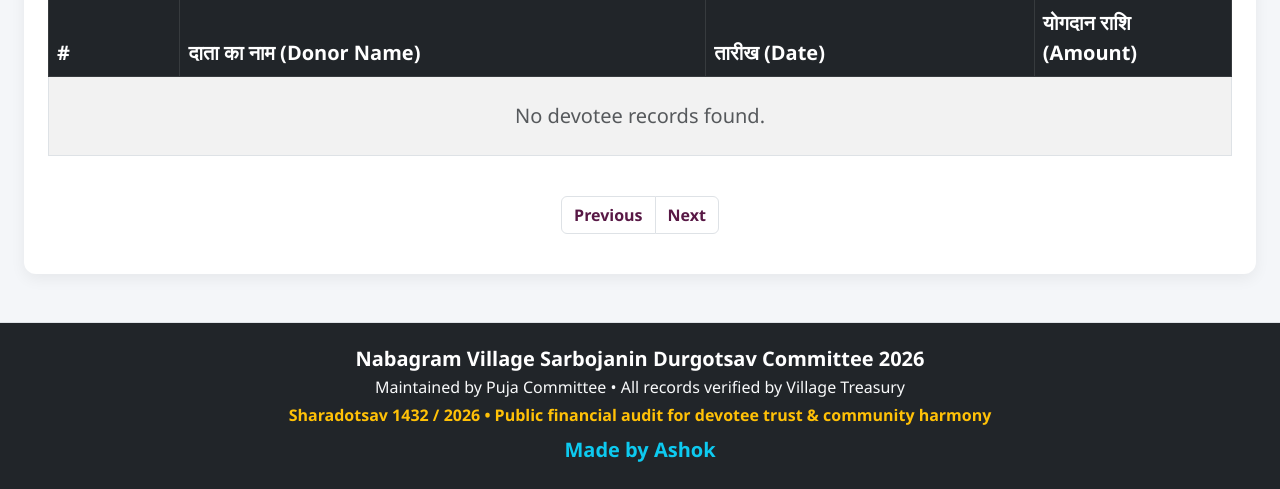
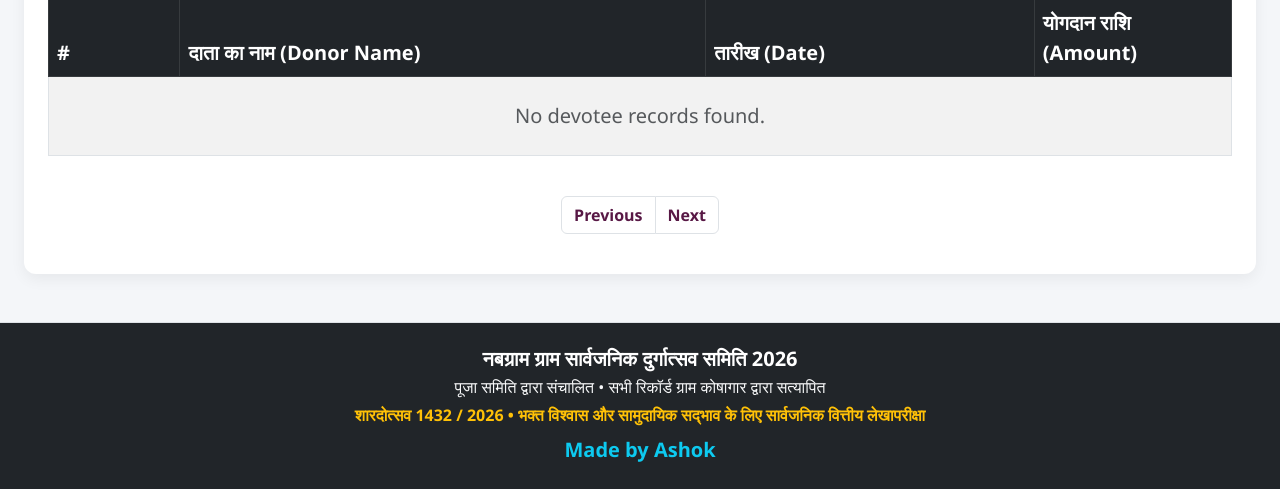
Before and after one commit to pachmodurga/pachmodurgapuja, a Flask app: template templates/index.html in a window 1280 px wide. Shown: the part 1851-2340 px from the top of the page. Run offline with Flask 3, Linux system fonts and the light colour scheme; the template is opened without the code that fills it, so the values that code supplies are empty; some libraries are stand-ins or nearby versions.

Commit message:
Translate footer content to Bengali

```diff
--- a/templates/index.html
+++ b/templates/index.html
@@ -667,11 +667,11 @@
         </div>
     {% endif %}
 
-    <footer class="text-center py-4 bg-dark text-white border-top mt-5">
+   <footer class="text-center py-4 bg-dark text-white border-top mt-5">
         <div class="container-fluid">
-            <h5 class="mb-1 fw-bold">Nabagram Village Sarbojanin Durgotsav Committee 2026</h5>
-            <p class="mb-1 text-light fs-6">Maintained by Puja Committee • All records verified by Village Treasury</p>
-            <p class="mb-0 fs-6 text-warning fw-bold">Sharadotsav 1432 / 2026 • Public financial audit for devotee trust & community harmony</p>
+            <h5 class="mb-1 fw-bold">नबग्राम ग्राम सार्वजनिक दुर्गात्सव समिति 2026</h5>
+            <p class="mb-1 text-light fs-6">पूजा समिति द्वारा संचालित • सभी रिकॉर्ड ग्राम कोषागार द्वारा सत्यापित</p>
+            <p class="mb-0 fs-6 text-warning fw-bold">शारदोत्सव 1432 / 2026 • भक्त विश्वास और सामुदायिक सद्भाव के लिए सार्वजनिक वित्तीय लेखापरीक्षा</p>
             <p class="mt-2 mb-0 text-info fw-bold fs-5">Made by Ashok</p>
         </div>
     </footer>
```
